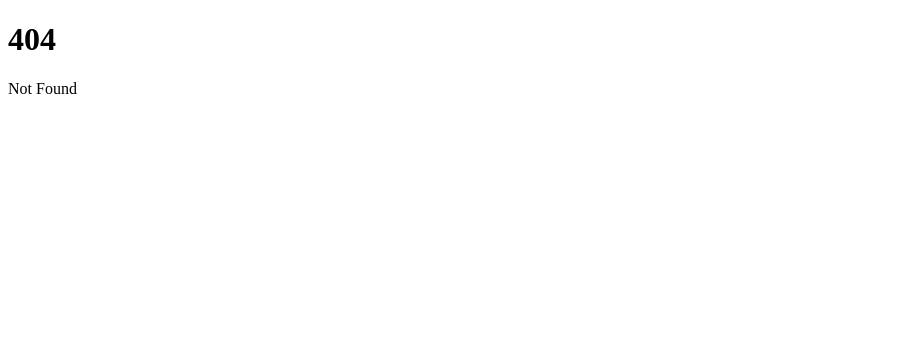
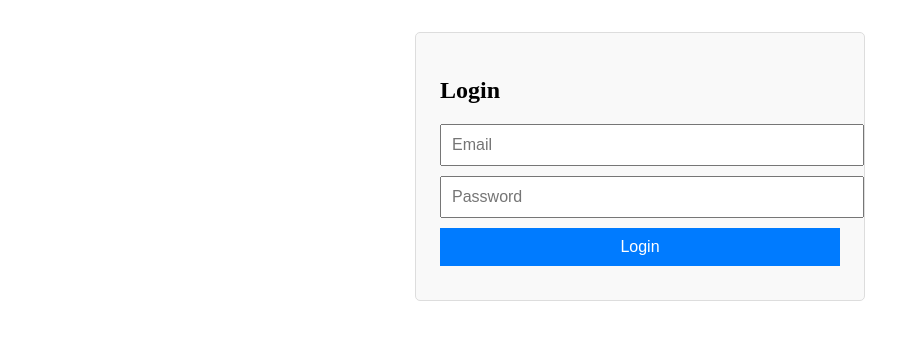
Before and after one commit to Team-E-Learn/frontend, a SvelteKit app: page /login in a window 1280 px wide. Before the commit this address had no page. Shown: the top 340 px of the page, without its empty margins (0-920 px from the left). Built offline with nearby package versions, Linux system fonts and the light colour scheme.

Commit message:
initial email and pass validations

```diff
--- /dev/null
+++ b/src/routes/login/+page.svelte
@@ -0,0 +1,33 @@
+<script lang="ts">
+    import { handleLogin } from '../../services/login';
+    import '../../styles/login.css';
+
+    let email: string = "";
+    let password: string = "";
+
+    // Function to handle login form submission
+    const onLogin = (event: Event) => {
+      // Prevent default form submission behavior
+      event.preventDefault();
+
+      // Call login handler with email and password
+      const result = handleLogin(email, password);
+
+      // Display appropriate messages based on result
+      if (!result.success) {
+        alert(result.message);
+      } else {
+        console.log(result.message); // "Login successful!" (or custom message)
+        // Optional: Add logic to redirect or update UI after successful login
+      }
+    };
+  </script>
+
+  <div class="login-container">
+    <h2>Login</h2>
+    <form on:submit|preventDefault={onLogin}>
+      <input type="email" bind:value={email} placeholder="Email" required />
+      <input type="password" bind:value={password} placeholder="Password" maxlength="64" required/>
+      <button type="submit">Login</button>
+    </form>
+  </div>
--- /dev/null
+++ b/src/services/login.ts
@@ -0,0 +1,44 @@
+
+import { allowedDomains } from '../../src/shared/allowedDomains.json';
+
+export const handleLogin = (email: string, password: string) => {
+    // Validate email using regex format (https://emailregex.com/)
+    const isValidEmail = (email: string) => {
+      const emailRegex = /^[^\s@]+@[^\s@]+\.[^\s@]+$/;
+      return emailRegex.test(email);
+    };
+
+    // Check if email and password are provided
+    if (!email || !password) {
+      return { success: false, message: "Please fill in all fields!" };
+    }
+
+    // Validate the email format
+    if (!isValidEmail(email)) {
+      return { success: false, message: "Please enter a valid email address!" };
+    }
+
+    // Search list of valid domains from allowedDomains JSON
+    const emailDomain = email.split("@")[1];
+    if (!allowedDomains.includes(emailDomain)) {
+        return {
+        success: false,
+        message: "Only emails from trusted domains are allowed!"
+        };
+    }
+
+    //Validate password character length
+    if (password.length > 64) {
+        return {
+          success: false,
+          message: "Password cannot exceed 64 characters!",
+        };
+    }
+
+    // Placeholder for actual login logic (e.g., API call or database query)
+    if (email === "test@example.com" && password === "password123") {
+      return { success: true, message: "Login successful!" };
+    } else {
+      return { success: false, message: "Invalid credentials." };
+    }
+  };
--- /dev/null
+++ b/src/shared/allowedDomains.json
@@ -0,0 +1,9 @@
+{
+    "allowedDomains": [
+      "google.com",
+      "hotmail.com",
+      "outlook.com",
+      "student.ac.uk",
+      "lincoln.ac.uk"
+    ]
+  }
--- /dev/null
+++ b/src/styles/login.css
@@ -0,0 +1,24 @@
+.login-container {
+    max-width: 400px;
+    margin: 2rem auto;
+    padding: 1.5rem;
+    border: 1px solid #ddd;
+    border-radius: 5px;
+    background: #f9f9f9;
+  }
+  input, button {
+    display: block;
+    width: 100%;
+    margin: 10px 0;
+    padding: 10px;
+    font-size: 16px;
+  }
+  button {
+    background: #007bff;
+    color: #fff;
+    border: none;
+    cursor: pointer;
+  }
+  button:hover {
+    background: #0056b3;
+  }
--- a/svelte.config.js
+++ b/svelte.config.js
@@ -5,7 +5,11 @@ const config = {
 	preprocess: vitePreprocess(),
 
 	kit: {
-		adapter: adapter()
+		adapter: adapter(),
+
+		csrf: {
+			checkOrigin: true
+		}
 	}
 };
 
--- a/tsconfig.json
+++ b/tsconfig.json
@@ -9,7 +9,7 @@
 		"skipLibCheck": true,
 		"sourceMap": true,
 		"strict": true,
-		"moduleResolution": "bundler"
+		"moduleResolution": "node"
 	}
 	// Path aliases are handled by https://svelte.dev/docs/kit/configuration#alias
 	// except $lib which is handled by https://svelte.dev/docs/kit/configuration#files
```
Also changed, not shown: 1 other file (tests, documents, lock files or other folders).
